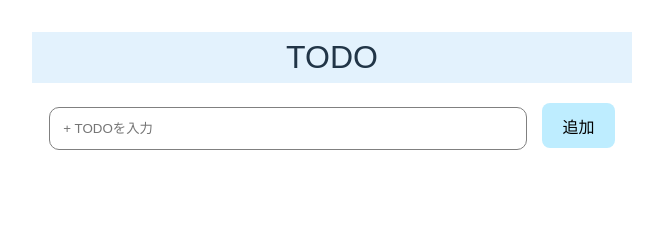
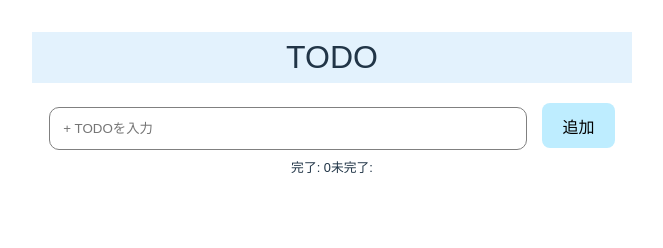
Before and after one commit to yukiyuki925/vue-practice, a Vue app in the folder my-vite-todo/: page / in a window 1280 px wide. Shown: the top 248 px of the page, without its empty margins (308-971 px from the left). Built offline with nearby package versions, Linux system fonts and the light colour scheme.

Commit message:
computed実装

```diff
--- a/my-vite-todo/src/components/MainTodo.vue
+++ b/my-vite-todo/src/components/MainTodo.vue
@@ -4,7 +4,7 @@ import { useTodoList } from "../composables/useTodoList.js";
 
 const todoRef = ref("");
 const isEditRef = ref(false);
-const { todoListRef, add, show, edit, del, check } = useTodoList();
+const { todoListRef, add, show, edit, del, check, countFin } = useTodoList();
 
 // クリックでタスク追加
 const addTodo = () => {
@@ -62,9 +62,19 @@ const changeCheck = (id) => {
       </div>
     </div>
   </div>
+
+  <div class="finCount">
+    <span>完了: {{ countFin }}</span>
+    <span>未完了:</span>
+  </div>
 </template>
 
 <style scoped>
+.finCount {
+  margin-top: 8px;
+  font-size: 0.8rem;
+}
+
 .check {
   transform: scale(1.6);
   margin: 0 16px 2px 6px;
--- a/my-vite-todo/src/composables/useTodoList.js
+++ b/my-vite-todo/src/composables/useTodoList.js
@@ -1,4 +1,4 @@
-import { ref } from "vue";
+import { computed, ref } from "vue";
 
 export const useTodoList = () => {
   const ls = localStorage.todoList;
@@ -60,5 +60,10 @@ export const useTodoList = () => {
     localStorage.todoList = JSON.stringify(todoListRef.value);
   };
 
-  return { todoListRef, add, show, edit, del, check };
+  const countFin = computed(() => {
+    const finArr = todoListRef.value.filter((todo) => todo.checked);
+    return finArr.length;
+  });
+
+  return { todoListRef, add, show, edit, del, check, countFin };
 };
```
